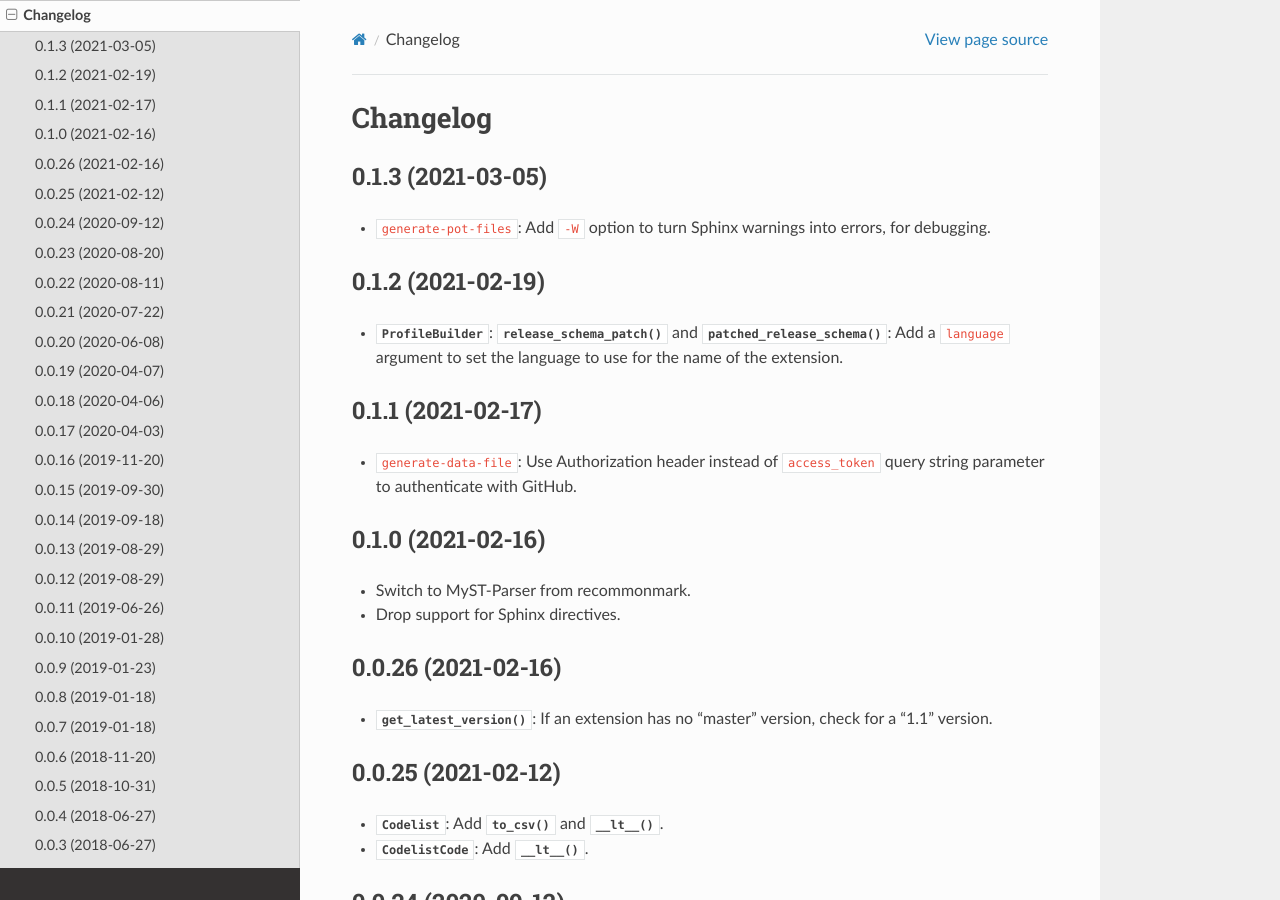
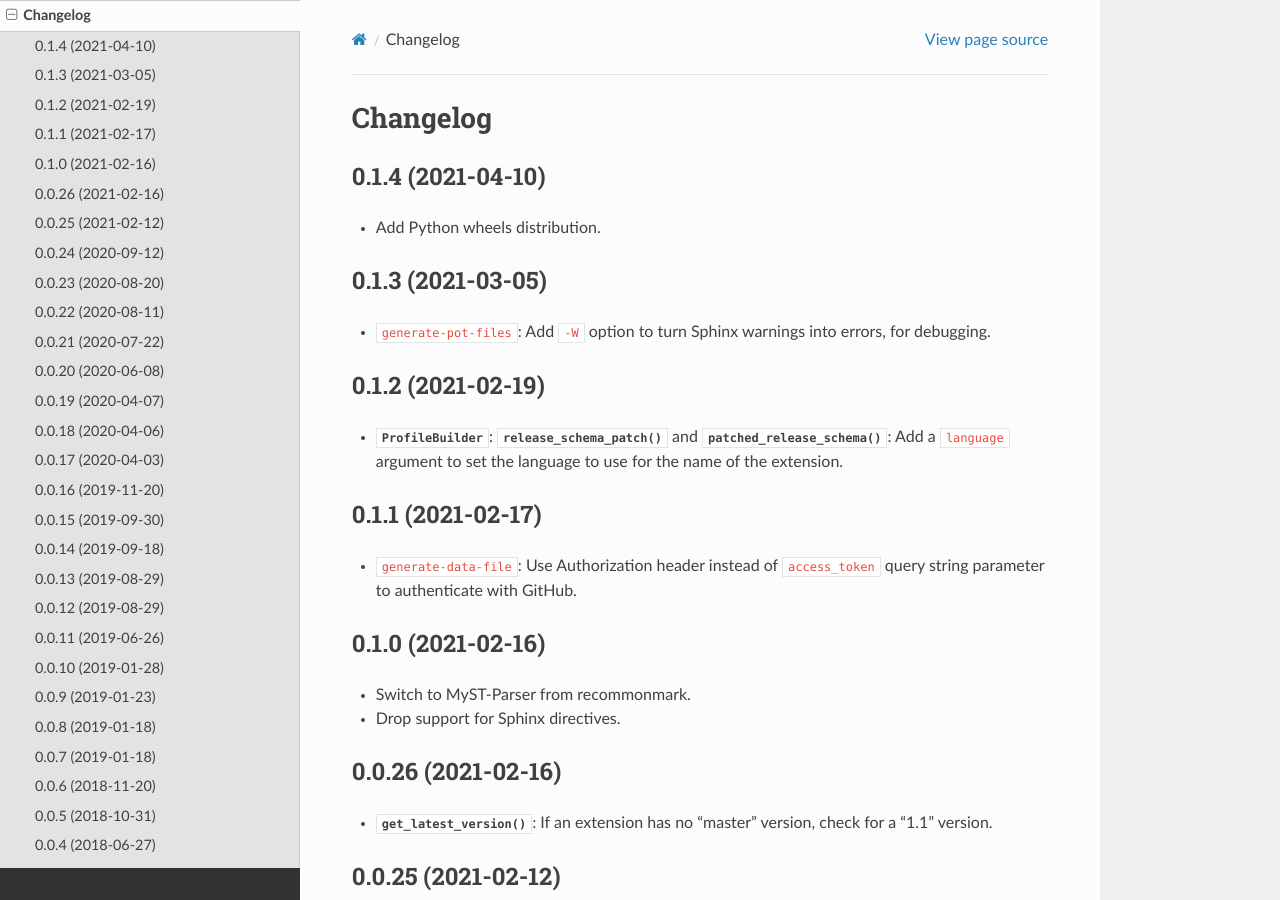
Before and after one commit to open-contracting/extension_registry.py, a Sphinx documentation site: the page built from docs/changelog.rst, in a window 1280 px wide and 900 px high. Built offline with Sphinx 7.4.7 and the Read the Docs theme 2.0.0, drawn with Linux system fonts in a browser that asks for light colours.

Commit message:
ci: Add Python wheels distribution

```diff
--- a/docs/changelog.rst
+++ b/docs/changelog.rst
@@ -1,5 +1,10 @@
 Changelog
 =========
+
+0.1.4 (2021-04-10)
+~~~~~~~~~~~~~~~~~~
+
+-  Add Python wheels distribution.
 
 0.1.3 (2021-03-05)
 ~~~~~~~~~~~~~~~~~~
--- a/docs/conf.py
+++ b/docs/conf.py
@@ -26,7 +26,7 @@ copyright = '2018, Open Contracting Partnership'
 author = 'Open Contracting Partnership'
 
 # The short X.Y version
-version = '0.1.3'
+version = '0.1.4'
 # The full version, including alpha/beta/rc tags
 release = version
 
--- a/setup.py
+++ b/setup.py
@@ -5,7 +5,7 @@ with open('README.rst') as f:
 
 setup(
     name='ocdsextensionregistry',
-    version='0.1.3',
+    version='0.1.4',
     author='Open Contracting Partnership',
     author_email='data@open-contracting.org',
     url='https://github.com/open-contracting/extension_registry.py',
```
Also changed, not shown: 2 other files.
